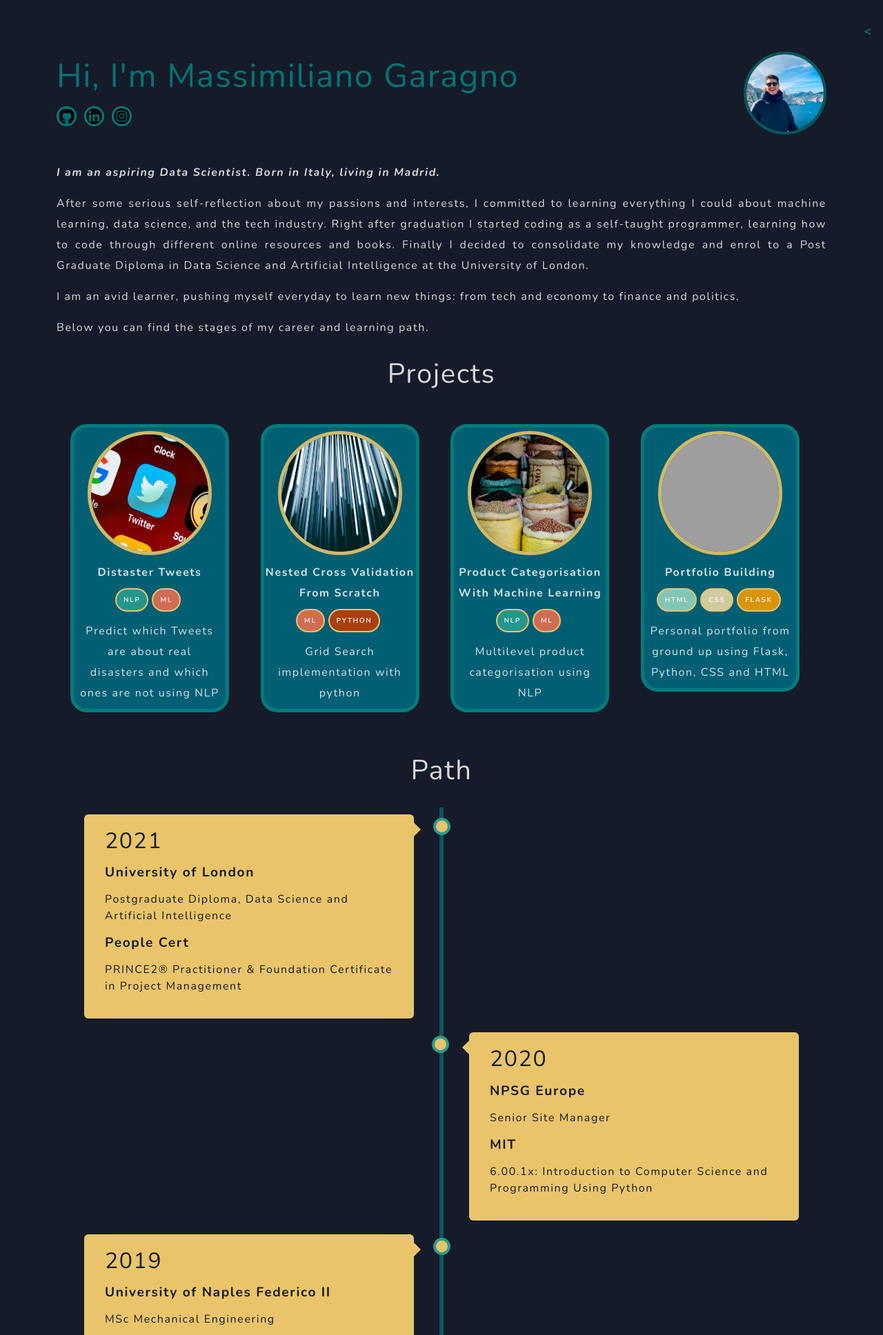
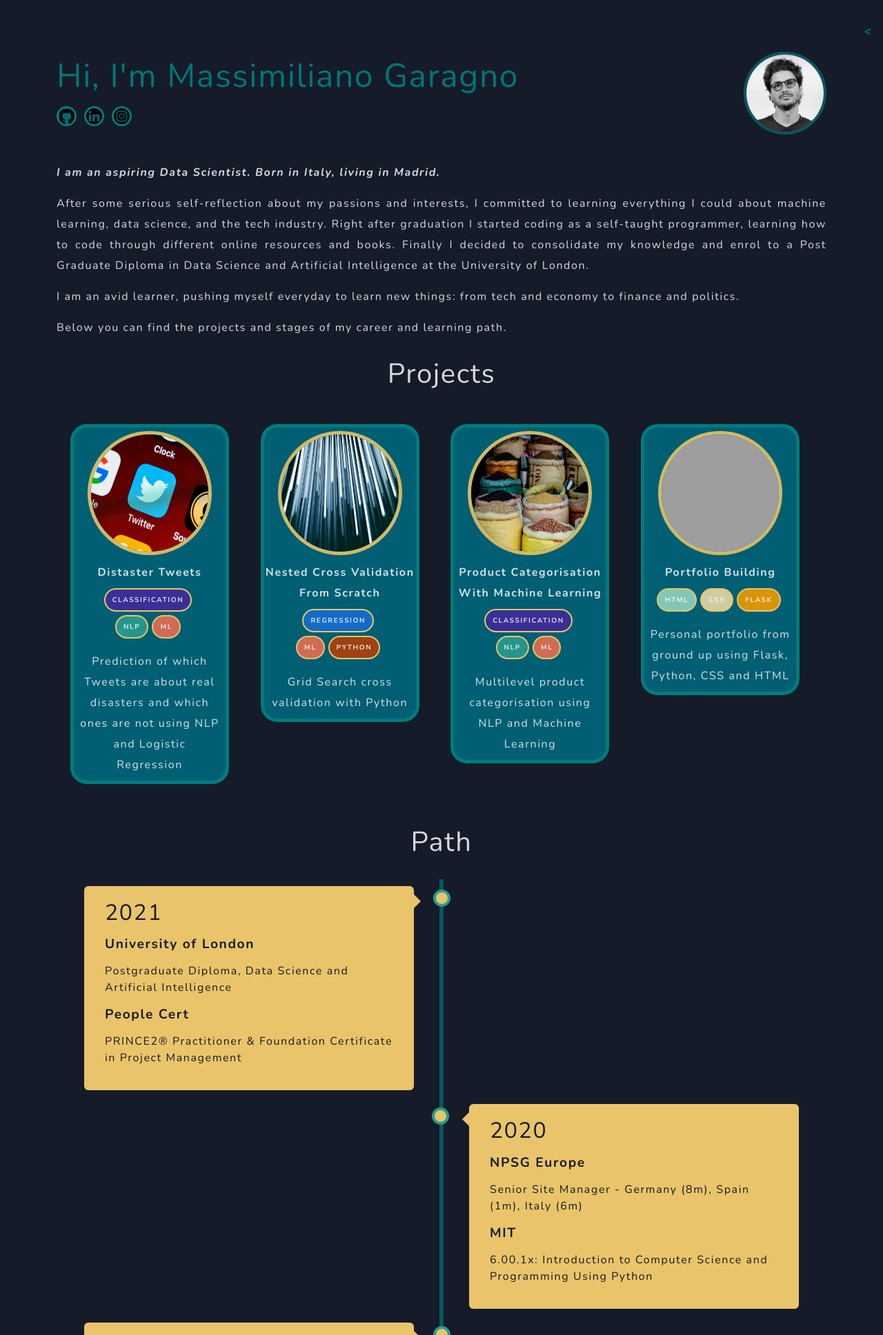
Before and after one commit to massigarg/portfolio, a Flask app: page /about in a window 1280 px wide. Shown: the top 1936 px of the page at 69% size. Run offline with Flask 2, Linux system fonts and the light colour scheme; some libraries are stand-ins or nearby versions; grey boxes are pictures that could not be loaded.

Commit message:
profile pic update

```diff
--- a/static/css/about.css
+++ b/static/css/about.css
@@ -162,6 +162,7 @@
 
 .card .tag {
   margin-right: 5px;
+  margin-bottom: 5px;
   background-color: hsl(12, 76%, 61%, .90);
   padding: 0 10px;
   border: 2px solid #e9c46a ;
@@ -190,10 +191,18 @@
   background-color: hsl(45, 60%, 78%, 0.9);
 }
 #python {
-  background-color: hsl(19, 97%, 37%, 0.9);
+  background-color: hsl(19, 97%, 37%, 0.85);
 }
 #time-series {
   background-color: hsl(152, 41%, 52%, 0.9);
+}
+
+#classification {
+  background-color: hsl(278, 100%, 36%,0.5);
+}
+
+#regression {
+  background-color: hsl(217, 100%, 56%, 0.6);
 }
 
 
--- a/templates/about.html
+++ b/templates/about.html
@@ -33,7 +33,7 @@
 
         <div class="photo">
             <a href="/home" class="avatar">
-                <img src="{{url_for('static', filename='img/me.jpg')}}" alt="This is me">
+                <img src="{{url_for('static', filename='img/me_3.jpg')}}" alt="This is me">
             </a>
         </div>
     </section>
@@ -60,7 +60,7 @@
             politics.
         </p>
         <p>
-            Below you can find the stages of my career and learning path.
+            Below you can find the projects and stages of my career and learning path.
         </p>
     </section>
 
@@ -78,9 +78,11 @@
                 <div class="tag-wrap">
                     <div class="tag" id="nlp">nlp</div>
                     <div class="tag" id="ml">ml</div>
+                    <div class="tag" id="classification">classification</div>
                 </div>
-                <div class="card-description">Predict which Tweets are about real disasters and which ones are not using
-                    NLP</div>
+                <div class="card-description">Prediction of which Tweets are about real disasters and which ones are not
+                    using
+                    NLP and Logistic Regression</div>
             </div>
 
             <div class="card">
@@ -92,9 +94,10 @@
                 <div class="tag-wrap">
                     <div class="tag" id="ml">ml</div>
                     <div class="tag" id="python">python</div>
+                    <div class="tag" id="regression">regression</div>
                 </div>
 
-                <div class="card-description">Grid Search implementation with python</div>
+                <div class="card-description">Grid Search cross validation with Python</div>
 
             </div>
 
@@ -107,8 +110,9 @@
                 <div class="tag-wrap">
                     <div class="tag" id="nlp">nlp</div>
                     <div class="tag" id="ml">ml</div>
+                    <div class="tag" id="classification">classification</div>
                 </div>
-                <div class="card-description">Multilevel product categorisation using NLP</div>
+                <div class="card-description">Multilevel product categorisation using NLP and Machine Learning</div>
             </div>
 
             <div class="card">
@@ -138,7 +142,7 @@
                 <div class="tag-wrap">
                     <div class="tag" id="python">python</div>
                 </div>
-                <div class="card-description">A Python script to create a map from your photos</div>
+                <div class="card-description">A Python script that creates a map from your photos</div>
             </div>
 
     </div>
@@ -165,7 +169,7 @@
             <div class="content">
                 <h2>2020</h2>
                 <p class="path-title">NPSG Europe</p>
-                <p>Senior Site Manager</p>
+                <p>Senior Site Manager - Germany (8m), Spain (1m), Italy (6m)</p>
                 <p class="path-title">MIT</p>
                 <p>6.00.1x: Introduction to Computer Science and Programming Using Python</p>
 
@@ -175,7 +179,7 @@
             <div class="content">
                 <h2>2019</h2>
                 <p class="path-title">University of Naples Federico II</p>
-                <p>MSc Mechanical Engineering</p>
+                <p>MSc Mechanical Engineering for Design and Production</p>
             </div>
         </div>
         <div class="cont right">
```
Also changed, not shown: static/img/me_3.jpg (added).
